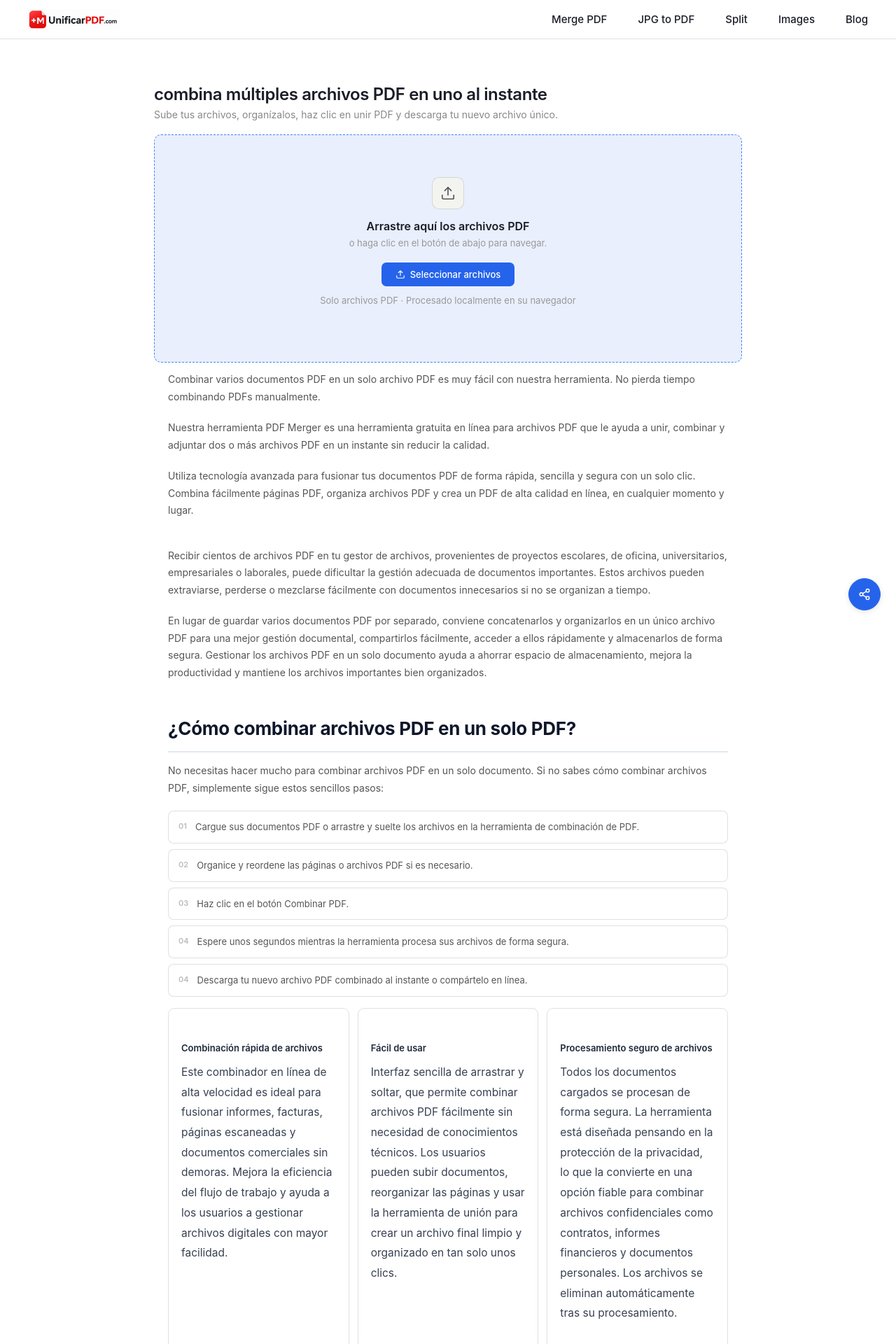
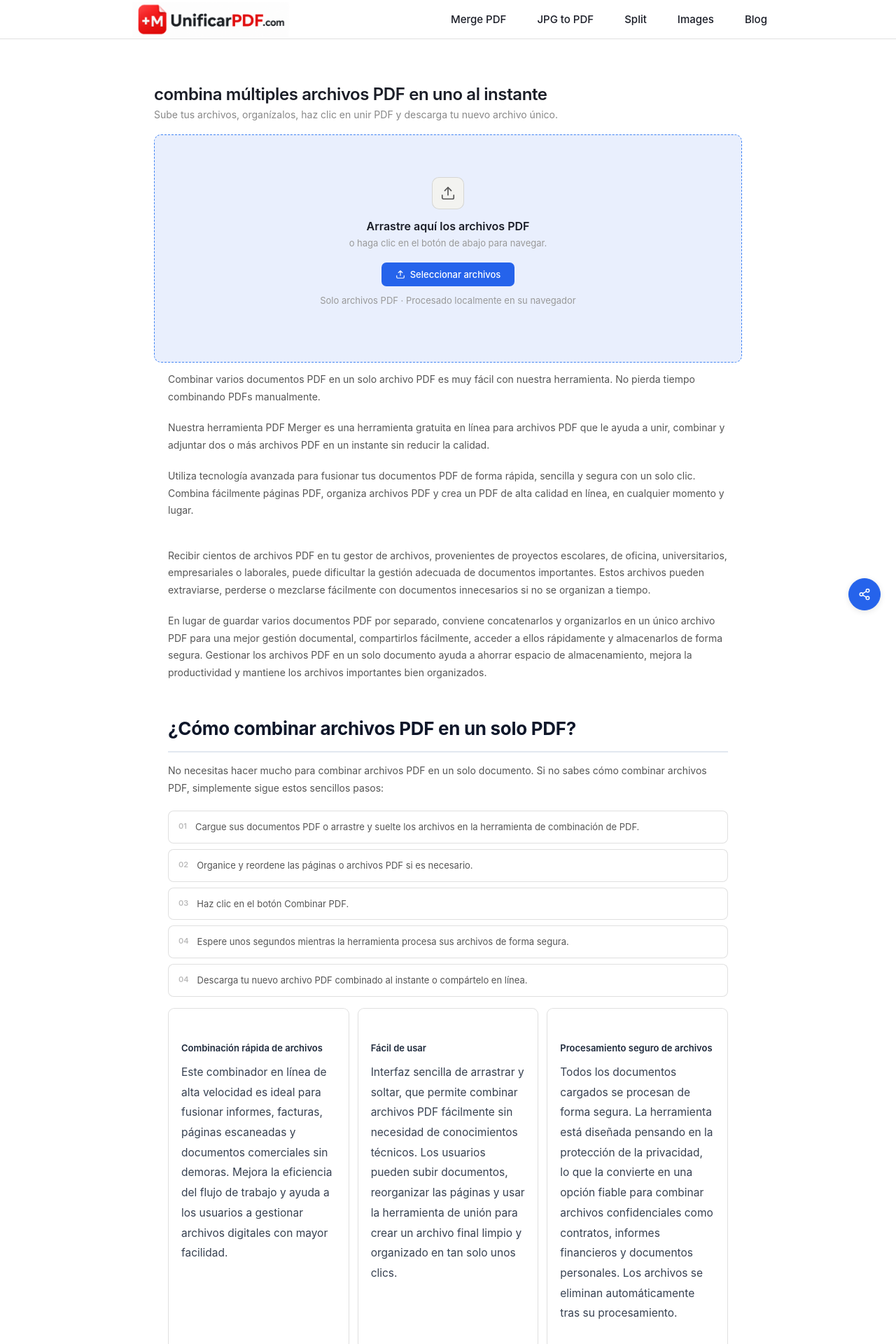
Before and after one commit to rforrupesh/pdf, a Jekyll site: the page built from index.html, in a window 1280 px wide. Shown: the top 1920 px of the page at 70% size. Built offline with Jekyll 4.4.1, drawn with Linux system fonts in a browser that asks for light colours.

Commit message:
Update style.css

```diff
--- a/assets/css/style.css
+++ b/assets/css/style.css
@@ -33,7 +33,7 @@
     }
 nav {
   display: flex;
-  justify-content: space-between;
+  justify-content: center;
   align-items: center;
   height: 70px;
   padding: 0 24px;
@@ -41,11 +41,11 @@ nav {
   border-bottom: 1px solid var(--border);
   position: static;
   z-index: 1000;
-  gap: 20px;
+  gap: 190px;
 }
 
 .logo { flex-shrink: 0; }
-.logo img { height: 30px; width: auto; display: block; }
+.logo img { height: 50px; width: auto; display: block; }
 
 .menu {
   display: flex; align-items: center; gap: 12px;
```
